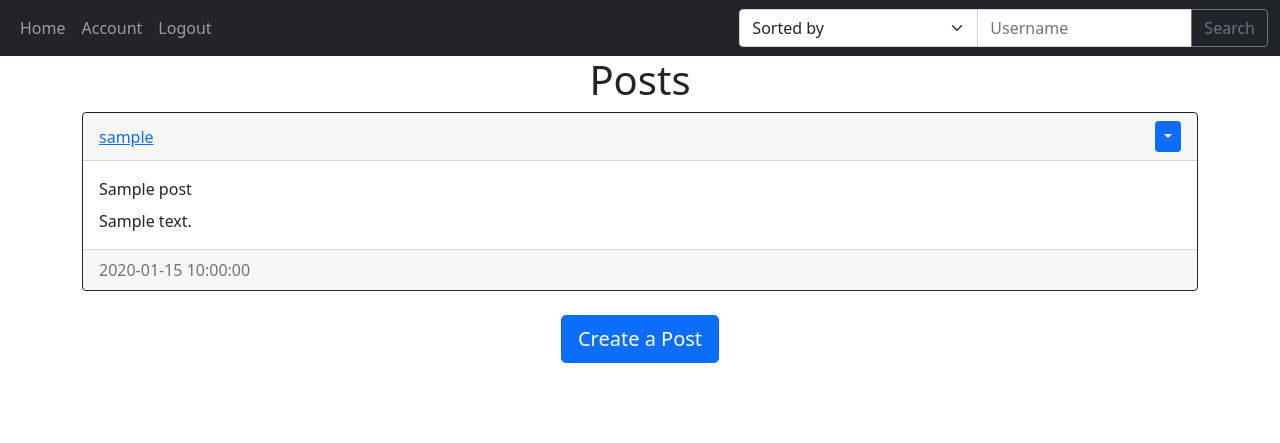
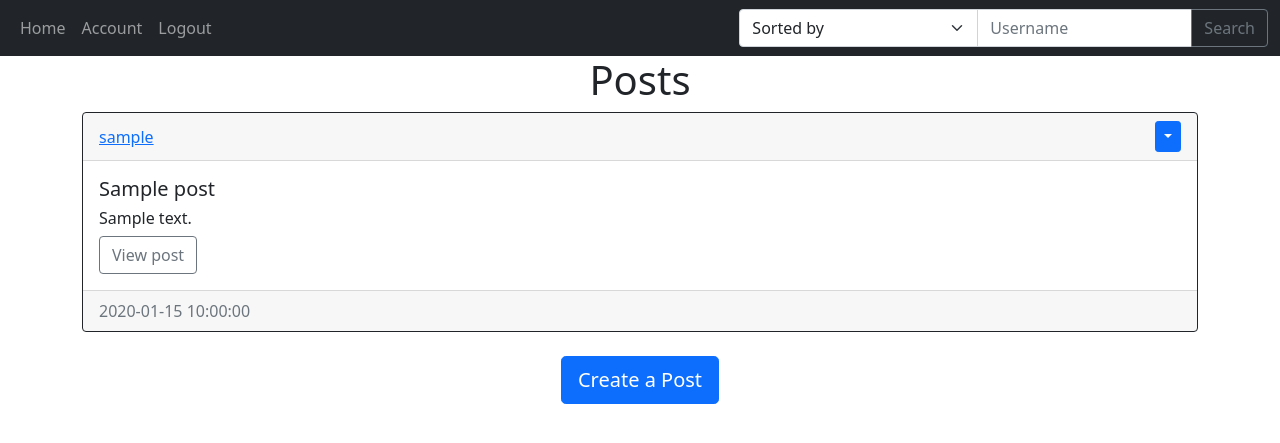
Before and after one commit to shertbt/OnlyMemes, a Flask app: page / in a window 1280 px wide. Shown: the top 443 px of the page. Run offline with Flask 3, Linux system fonts and the light colour scheme; a user stored in the database is signed in; tables that the repository leaves empty hold one stand-in row (values such as "Sample post").

Commit message:
add post_view

```diff
--- a/website/templates/_post.html
+++ b/website/templates/_post.html
@@ -15,9 +15,11 @@
       </div>
       {% endif %}
     </div>
+
     <div class="card-body">
-      <div class="card-title"><h3>{{post.title}}</h3></div>
-      <div class="card-text">{{post.text}}</div>
+      <h5 class="card-title">{{post.title}}</h5>
+      <h6 class="card-text">{{post.text}}</h6>
+      <a href="{{url_for('views.post',id=post.id)}}" class="btn btn-outline-secondary"> View post </a>
     </div>
     <div class="card-footer text-muted">{{post.date_created}}</div>
   </div>
--- a/website/templates/posts_div.html
+++ b/website/templates/posts_div.html
@@ -22,10 +22,12 @@
       {% endif %}
     </div>
     <div class="card-body">
-      <div class="card-title">{{post.title}}</div>
-      <div class="card-text">{{post.text}}</div>
+      <h5 class="card-title">{{post.title}}</h5>
+      <h6 class="card-text">{{post.text}}</h6>
+      <a href="{{url_for('views.post',id=post.id)}}" class="btn btn-outline-secondary"> View post </a>
     </div>
     <div class="card-footer text-muted">{{post.date_created}}</div>
+
   </div>
   <br/ > {% endfor %}
 </div>
--- a/website/views.py
+++ b/website/views.py
@@ -14,6 +14,12 @@ def home():
     posts = current_user.followed_posts()
     return render_template("home.html", user=current_user, posts=posts)
 
+@views.route("/post/<int:id>")
+@login_required
+def post(id):
+    post=Post.query.get_or_404(id)
+    user=User.query.get_or_404(post.author)
+    return render_template("view_post.html",post=post,author=user.username)
 
 @views.route("/create-post", methods=['GET', 'POST'])
 @login_required
```
Also changed, not shown: website/templates/view_post.html (added, +16 -0 lines).
